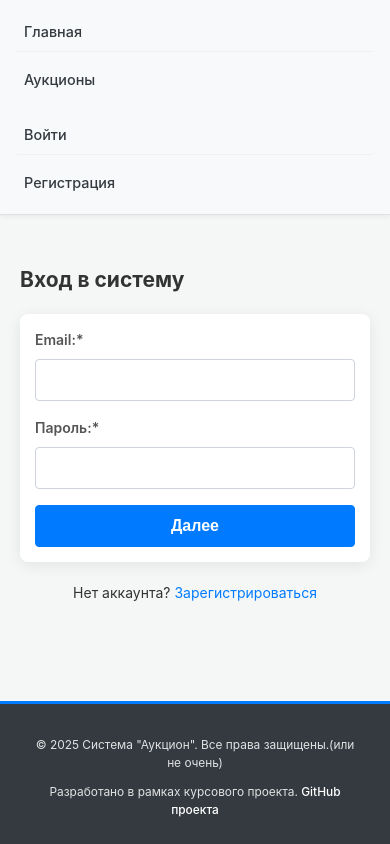
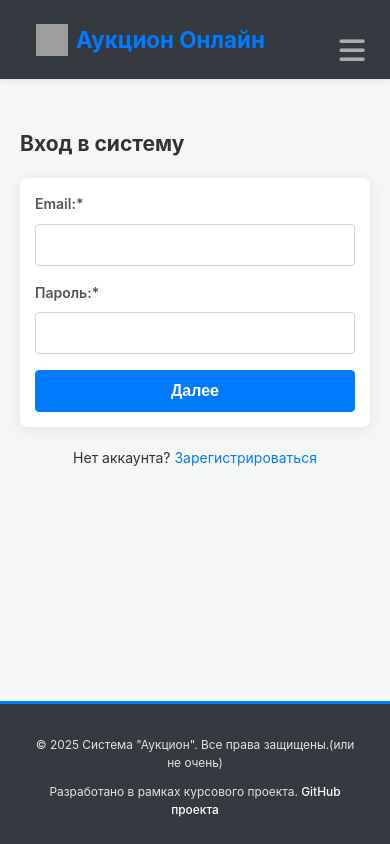
Before and after one commit to Vadim2712/Auction, a React (Create React App) app in the folder frontend/: page /login in a window 390 px wide. Built offline with nearby package versions, Linux system fonts and the light colour scheme; grey boxes are pictures that could not be loaded.

Commit message:
Final fix

```diff
--- a/frontend/public/index.html
+++ b/frontend/public/index.html
@@ -4,6 +4,7 @@
 <head>
   <meta charset="utf-8" />
   <link rel="icon" href="https://cdn-icons-png.flaticon.com/512/433/433013.png" />
+  <link rel="stylesheet" href="https://cdnjs.cloudflare.com/ajax/libs/font-awesome/6.5.2/css/all.min.css" />
   <meta name="viewport" content="width=device-width, initial-scale=1" />
   <meta name="theme-color" content="#000000" />
   <meta name="description" content="Web site created using create-react-app" />
--- a/frontend/src/App.css
+++ b/frontend/src/App.css
@@ -49,7 +49,7 @@ body,
 
 /* --- Navbar --- */
 .navbar {
-  background-color: #f8f9fa;
+  background-color: #343a40;
   /* Светло-серый фон, как у Bootstrap .bg-light */
   padding: 0.75rem 1rem;
   box-shadow: 0 2px 4px rgba(0, 0, 0, 0.05);
@@ -103,7 +103,7 @@ body,
 
 
 .navbar-links {
-  color: #343a40;
+  color: #f8f9fa;
   /* Темнее для лучшего контраста на светло-сером фоне */
   text-decoration: none;
   font-weight: 500;
@@ -246,8 +246,6 @@ body,
   box-shadow: 0 5px 15px rgba(0, 0, 0, 0.08);
 }
 
-/* --- Общие стили для статусных значков (status badges) --- */
-/* (остаются как были в предыдущем ответе) */
 .status-badge,
 .status {
   display: inline-block;
@@ -293,13 +291,10 @@ body,
 }
 
 .status-lot-не-продан {
-  background-color: #dc3545;
+  background-color: #bf535e;
   color: #fff !important;
 }
 
-
-/* Utility Classes */
-/* (остаются как были) */
 .text-danger {
   color: #dc3545 !important;
   font-size: 0.875em;
@@ -372,61 +367,6 @@ body,
   #root {
     font-size: 15px;
   }
-
-  .navbar {
-    padding: 0.5rem 1rem;
-  }
-
-  .navbar-container {
-    flex-direction: column;
-    align-items: flex-start;
-  }
-
-  .navbar-logo {
-    margin-bottom: 0.5rem;
-  }
-
-  .navbar-menu {
-    width: 100%;
-    flex-direction: column;
-    align-items: flex-start;
-  }
-
-  .navbar-menu.navbar-user-actions {
-    margin-left: 0;
-    margin-top: 0.5rem;
-  }
-
-  .navbar-item {
-    margin-left: 0;
-    width: 100%;
-  }
-
-  .navbar-links {
-    padding: 0.5rem;
-    border-bottom: 1px solid #f0f0f0;
-    width: 100%;
-    box-sizing: border-box;
-  }
-
-  .navbar-links:hover {
-    background-color: #f8f9fa;
-  }
-
-  .navbar-item:last-child .navbar-links {
-    border-bottom: none;
-  }
-
-  .navbar-user-greeting {
-    margin-right: 0;
-    margin-bottom: 0.5rem;
-  }
-
-  .navbar .logout-button.btn {
-    width: 100%;
-    margin-top: 0.5rem;
-  }
-
 
   .auctions-list-page .page-header,
   .my-listings-page .page-header,
--- a/frontend/src/components/layout/Navbar.css
+++ b/frontend/src/components/layout/Navbar.css
@@ -1,40 +1,204 @@
 /* src/components/layout/Navbar.css */
+.navbar {
+    background: #343a40;
+    height: 80px;
+    display: flex;
+    justify-content: center;
+    align-items: center;
+    font-size: 1rem;
+    /* Базовый размер шрифта для навбара */
+    position: sticky;
+    top: 0;
+    z-index: 999;
+    border-bottom: 1px solid #e9ecef;
+}
 
-/* Базовые стили Navbar, такие как background-color, padding, box-shadow,
-   а также display: flex для .navbar-container и .navbar-menu,
-   теперь определены в App.css для лучшей адаптивности. */
+.navbar-container {
+    display: flex;
+    justify-content: space-between;
+    align-items: center;
+    height: 80px;
+    z-index: 1;
+    width: 100%;
+    max-width: 1200px;
+    margin: 0 auto;
+    padding: 0 20px;
+}
 
-/* Если есть какие-то очень специфичные стили, которые не должны быть в App.css,
-   их можно оставить здесь. Например, особый вид для .navbar-logo, если он сложнее,
-   или если есть выпадающие меню, которые требуют уникальной стилизации. */
+.navbar-logo {
+    color: #333;
+    cursor: pointer;
+    text-decoration: none;
+    font-size: 1.5rem;
+    display: flex;
+    align-items: center;
+    font-weight: bold;
+    display: flex;
+    align-items: center;
+}
 
-/* Для простоты и избежания конфликтов, если все основные стили адаптивности
-   перенесены в App.css, этот файл может быть почти пустым или содержать
-   только те стили, которые не влияют на общую раскладку (например, специфичные цвета
-   для активных ссылок, если это не сделано через JS). */
+.logo-icon {
+    margin-right: 0.5rem;
+    width: 32px;
+    /* Пример размера иконки */
+    height: 32px;
+}
 
-/* .navbar-item + .navbar-item {
-    margin-left: 1rem; /* Заменено на margin-left в .navbar-item в App.css */
-/* } */
+.navbar-menu {
+    display: flex;
+    align-items: center;
+    list-style: none;
+    text-align: center;
+    margin: 0;
+    padding: 0;
+}
 
-/* .navbar-brand { */
-/* Заменено на .navbar-logo в App.css */
-/* font-size: 1.5rem;
-    font-weight: bold;
-    color: #333;
-    text-decoration: none; */
-/* } */
+.navbar-item {
+    height: 80px;
+    /* Высота элемента равна высоте навбара для красивого hover-эффекта */
+}
 
-/* .nav-link { */
-/* Заменено на .navbar-links в App.css */
-/* color: #555;
+.navbar-links {
+    color: #343a40;
+    display: flex;
+    align-items: center;
     text-decoration: none;
-    padding: 0.5rem 1rem;
-    display: block; */
-/* } */
-/* .nav-link:hover { */
-/* color: #007bff; */
-/* } */
+    padding: 0 1rem;
+    height: 100%;
+    transition: all 0.2s ease-out;
+    font-weight: 500;
+}
 
-/* Этот файл может больше не понадобиться, если все стили навбара хорошо покрыты в App.css */
-/* Оставляем его пока, но он может быть кандидатом на удаление, если App.css достаточно. */
+.navbar-links:hover {
+    color: #007bff;
+    border-bottom: 3px solid #007bff;
+}
+
+.menu-icon {
+    display: none;
+    /* Скрыт на десктопах */
+}
+
+/* Скрываем мобильные элементы на десктопе */
+.navbar-item-mobile {
+    display: none;
+}
+
+/* Показываем десктопные элементы */
+.navbar-user-actions-desktop {
+    display: flex;
+    align-items: center;
+    gap: 1rem;
+}
+
+.login-register-desktop {
+    display: flex;
+    align-items: center;
+    gap: 1rem;
+}
+
+.navbar-user-actions-desktop .logout-button.btn {
+    padding: 0.4rem 0.8rem;
+    font-size: 0.9rem;
+}
+
+
+/* --- Медиа-запрос для мобильной версии --- */
+@media screen and (max-width: 960px) {
+    .navbar-menu {
+        display: flex;
+        flex-direction: column;
+        justify-content: flex-start;
+        /* Начинаем сверху */
+        width: 100%;
+        height: calc(100vh - 80px);
+        /* Высота минус навбар */
+        position: absolute;
+        top: 80px;
+        left: -100%;
+        /* Скрываем за левым краем */
+        opacity: 1;
+        transition: all 0.5s ease;
+        background: #343a40;
+        /* Белый фон для выпадающего меню */
+        padding-top: 2rem;
+        /* Отступ сверху в меню */
+    }
+
+    .navbar-menu.active {
+        left: 0;
+        /* Показываем, выдвигая слева */
+        opacity: 1;
+        z-index: 1;
+    }
+
+    .navbar-links {
+        text-align: center;
+        padding: 1.5rem;
+        /* Увеличиваем область клика */
+        width: 100%;
+        display: table;
+    }
+
+    .navbar-links:hover {
+        background-color: #f8f9fa;
+        color: #007bff;
+        border-bottom: none;
+        /* Убираем нижнюю границу */
+    }
+
+    .navbar-item {
+        width: 100%;
+        height: auto;
+        /* Высота по контенту */
+    }
+
+    /* Показываем и стилизуем "бургер" */
+    .menu-icon {
+        display: block;
+        position: absolute;
+        top: 0;
+        right: 0;
+        transform: translate(-100%, 60%);
+        font-size: 1.8rem;
+        cursor: pointer;
+    }
+
+    /* Иконка 'крестик' (fa-times) или 'бургер' (fa-bars) из Font Awesome */
+    .fa-times {
+        color: #adadad;
+    }
+
+    .fa-bars {
+        color: #adadad;
+    }
+
+    /* Скрываем десктопные элементы на мобильных */
+    .navbar-user-actions-desktop {
+        display: none;
+    }
+
+    /* Показываем мобильные кнопки внизу меню */
+    .navbar-item-mobile {
+        display: block;
+        text-align: center;
+        margin-top: auto;
+        /* Прижимает к низу */
+        padding: 2rem 0;
+        width: 100%;
+    }
+
+    .navbar-item-mobile .btn {
+        width: 80%;
+        /* Кнопки не на всю ширину для красоты */
+        max-width: 250px;
+    }
+
+    .login-register-mobile {
+        display: flex;
+        flex-direction: column;
+        gap: 1rem;
+        width: 100%;
+        align-items: center;
+    }
+}
--- a/frontend/src/components/layout/Navbar.js
+++ b/frontend/src/components/layout/Navbar.js
@@ -1,107 +1,124 @@
 // src/components/layout/Navbar.js
-import React from 'react';
-import { Link, useNavigate } from 'react-router-dom';
+import React, { useState, useEffect } from 'react';
+import { Link, useNavigate, useLocation } from 'react-router-dom';
 import { useAuth } from '../../context/AuthContext';
-import Button from '../common/Button'; // <<--- ДОБАВЬТЕ ЭТУ СТРОКУ
+import Button from '../common/Button';
 import './Navbar.css';
 
 const Navbar = () => {
-    const { isAuthenticated, user, logout, activeRole } = useAuth(); // Добавим activeRole для более явных проверок
+    const { isAuthenticated, activeRole, logout } = useAuth();
     const navigate = useNavigate();
+    const location = useLocation();
+
+    // Состояние для отслеживания, открыто ли мобильное меню
+    const [isMenuOpen, setIsMenuOpen] = useState(false);
+
+    // Закрываем меню при каждом переходе на новую страницу
+    useEffect(() => {
+        setIsMenuOpen(false);
+    }, [location]);
 
     const handleLogout = () => {
+        closeMobileMenu();
         logout();
         navigate('/');
     };
 
-    // Используем activeRole для проверок, так как user.role может быть основной ролью из БД,
-    // а activeRole - выбранной для сессии (хотя в нашем AuthContext user.role = activeRole)
-    const currentRole = activeRole || user?.role;
+    // Функция для закрытия меню, используется на ссылках
+    const closeMobileMenu = () => setIsMenuOpen(false);
 
     return (
         <nav className="navbar">
             <div className="navbar-container">
-                <ul className="navbar-menu">
+                <div className="navbar-logo" onClick={() => navigate('/')} style={{ cursor: 'pointer' }}>
+                    <img src="https://cdn-icons-png.flaticon.com/512/433/433013.png" alt="Иконка Аукциона" className="logo-icon" />
+                    <span className="logo-text">Аукцион Онлайн</span>
+                </div>
+
+                {/* Иконка "Бургер" для мобильных устройств */}
+                <div className="menu-icon" onClick={() => setIsMenuOpen(!isMenuOpen)}>
+                    {/* Для работы иконок нужно подключить Font Awesome в public/index.html */}
+                    <i className={isMenuOpen ? 'fas fa-times' : 'fas fa-bars'} />
+                </div>
+
+                {/* Меню, которое будет сворачиваться */}
+                <ul className={isMenuOpen ? 'navbar-menu active' : 'navbar-menu'}>
                     <li className="navbar-item">
-                        <Link to="/" className="navbar-links">
+                        <Link to="/" className="navbar-links" onClick={closeMobileMenu}>
                             Главная
                         </Link>
                     </li>
                     <li className="navbar-item">
-                        <Link to="/auctions" className="navbar-links">
+                        <Link to="/auctions" className="navbar-links" onClick={closeMobileMenu}>
                             Аукционы
                         </Link>
                     </li>
-                    {/* Ссылка на создание аукциона: доступна SYSTEM_ADMIN или seller */}
-                    {isAuthenticated && (currentRole === 'SYSTEM_ADMIN' || currentRole === 'seller') && (
+                    {isAuthenticated && (activeRole === 'SYSTEM_ADMIN' || activeRole === 'seller') && (
                         <li className="navbar-item">
-                            <Link to="/create-auction" className="navbar-links">
+                            <Link to="/create-auction" className="navbar-links" onClick={closeMobileMenu}>
                                 Создать аукцион
                             </Link>
                         </li>
                     )}
-                    {/* Ссылка на "Мои лоты": доступна seller или SYSTEM_ADMIN */}
-                    {isAuthenticated && (currentRole === 'seller' || currentRole === 'SYSTEM_ADMIN') && (
+                    {isAuthenticated && (activeRole === 'SYSTEM_ADMIN' || activeRole === 'seller') && (
                         <li className="navbar-item">
-                            <Link to="/my-listings" className="navbar-links">
+                            <Link to="/my-listings" className="navbar-links" onClick={closeMobileMenu}>
                                 Мои лоты
                             </Link>
                         </li>
                     )}
-                    {/* Ссылка "Моя активность": доступна всем авторизованным */}
                     {isAuthenticated && (
                         <li className="navbar-item">
-                            <Link to="/my-activity" className="navbar-links">
+                            <Link to="/my-activity" className="navbar-links" onClick={closeMobileMenu}>
                                 Моя активность
                             </Link>
                         </li>
                     )}
-                    {/* Ссылка на админ-панель: только для SYSTEM_ADMIN */}
-                    {isAuthenticated && currentRole === 'SYSTEM_ADMIN' && (
+                    {isAuthenticated && (activeRole === 'SYSTEM_ADMIN' || activeRole === 'seller') && (
                         <li className="navbar-item">
-                            <Link to="/admin/dashboard" className="navbar-links">
+                            <Link to="/reports" className="navbar-links" onClick={closeMobileMenu}>
+                                Отчеты
+                            </Link>
+                        </li>
+                    )}
+                    {isAuthenticated && (
+                        <li className="navbar-item">
+                            <Link to="/profile" className="navbar-links" onClick={closeMobileMenu}>Профиль</Link>
+                        </li>
+                    )}
+                    {isAuthenticated && activeRole === 'SYSTEM_ADMIN' && (
+                        <li className="navbar-item">
+                            <Link to="/admin/dashboard" className="navbar-links" onClick={closeMobileMenu}>
                                 Админ-панель
                             </Link>
                         </li>
                     )}
-                    {/* Ссылка на отчеты: для SYSTEM_ADMIN или seller */}
-                    {isAuthenticated && (currentRole === 'SYSTEM_ADMIN' || currentRole === 'seller') && (
-                        <li className="navbar-item">
-                            <Link to="/reports" className="navbar-links">
-                                Отчеты
-                            </Link>
+
+                    {/* Кнопка выхода для мобильной версии, появляется внизу списка */}
+                    <li className="navbar-item-mobile">
+                        {isAuthenticated && (
+                            <Button onClick={handleLogout} variant="danger" fullWidth>
+                                Выйти
+                            </Button>
+                        )}
                     </li>
-                    )}
                 </ul>
-                <ul className="navbar-menu navbar-user-actions">
+
+                {/* Элементы справа для десктопа (скрываются на мобильных) */}
+                <div className="navbar-user-actions-desktop">
                     {isAuthenticated ? (
-                        <>
-                            {/* Ссылка на профиль */}
-                            <li className="navbar-item">
-                                <Link to="/profile" className="navbar-links">Профиль</Link>
-                            </li>
-                            <li className="navbar-item">
-                                {/* Используем компонент Button для выхода */}
                         <Button onClick={handleLogout} variant="secondary" className="logout-button">
                             Выйти
                         </Button>
-                            </li>
-                        </>
                     ) : (
-                        <>
-                            <li className="navbar-item">
-                                <Link to="/login" className="navbar-links">
-                                    Войти
+                        <div className="login-register-desktop">
+                            <Link to="/login" className="navbar-links">Войти</Link>
+                            <Link to="/register">
+                                <Button variant="primary">Регистрация</Button>
                             </Link>
-                            </li>
-                            <li className="navbar-item">
-                                <Link to="/register" className="navbar-links">
-                                    Регистрация
-                                </Link>
-                            </li>
-                        </>
+                        </div>
                     )}
-                </ul>
+                </div>
             </div>
         </nav>
     );
--- /dev/null
+++ b/frontend/src/pages/HomePage.css
@@ -0,0 +1,56 @@
+/* src/pages/HomePage.css */
+
+.hero-section {
+    background: linear-gradient(rgba(40, 58, 90, 0.7), rgba(40, 58, 90, 0.7)), url('https://images.unsplash.com/photo-1563170921-26ab458a2253?q=80&w=2070&auto=format&fit=crop') no-repeat center center/cover;
+    /* Вы можете заменить URL на свое фоновое изображение или просто использовать цвет */
+    /* background-color: #283a5a; */
+    color: #fff;
+    padding: 60px 0;
+    text-align: center;
+}
+
+.hero-title {
+    font-size: 2.8rem;
+    font-weight: 700;
+    margin-bottom: 1rem;
+    text-shadow: 2px 2px 4px rgba(0, 0, 0, 0.5);
+}
+
+.hero-subtitle {
+    font-size: 1.2rem;
+    max-width: 600px;
+    margin: 0 auto 2rem auto;
+    line-height: 1.6;
+}
+
+.hero-button.btn {
+    /* Стилизация кнопки Button.js в hero секции */
+    padding: 12px 28px;
+    font-size: 1.1rem;
+    font-weight: bold;
+    text-transform: uppercase;
+}
+
+.featured-auctions {
+    padding: 40px 0;
+}
+
+.featured-auctions h2 {
+    text-align: center;
+    font-size: 2rem;
+    margin-bottom: 30px;
+    color: #333;
+}
+
+/* Стили для .auctions-grid уже есть в App.css */
+/* Можно добавить специфичные для главной страницы, если нужно */
+
+@media (max-width: 768px) {
+    .hero-title {
+        font-size: 2.2rem;
+    }
+
+    .hero-subtitle {
+        font-size: 1rem;
+    }
+}
--- a/frontend/src/pages/HomePage.js
+++ b/frontend/src/pages/HomePage.js
@@ -1,12 +1,70 @@
 // src/pages/HomePage.js
-import React from 'react';
+import React, { useState, useEffect, useCallback } from 'react';
+import { Link } from 'react-router-dom';
+import { getAllAuctions } from '../services/apiClient';
+import AuctionCard from '../components/auctions/AuctionCard';
+import Loader from '../components/common/Loader';
+import Alert from '../components/common/Alert';
+import Button from '../components/common/Button';
+import './HomePage.css'; // Создадим этот файл для стилей главной страницы
 
 const HomePage = () => {
+    const [auctions, setAuctions] = useState([]);
+    const [loading, setLoading] = useState(true);
+    const [error, setError] = useState('');
+
+    const fetchRecentAuctions = useCallback(async () => {
+        setLoading(true);
+        setError('');
+        try {
+            // Загружаем только 3 последних/предстоящих аукциона для главной страницы
+            const response = await getAllAuctions({ page: 1, pageSize: 3 });
+            if (response.data && response.data.data) {
+                setAuctions(response.data.data);
+            }
+        } catch (err) {
+            console.error("Ошибка загрузки аукционов для главной страницы:", err);
+            setError("Не удалось загрузить аукционы. Пожалуйста, попробуйте обновить страницу.");
+        } finally {
+            setLoading(false);
+        }
+    }, []);
+
+    useEffect(() => {
+        fetchRecentAuctions();
+    }, [fetchRecentAuctions]);
+
     return (
-        <div>
-            <h1>Добро пожаловать на Аукцион!</h1>
-            <p>Здесь будет информация о текущих аукционах и другие интересные предложения.</p>
-            {/* В будущем здесь можно будет отображать список популярных аукционов */}
+        <div className="homepage">
+            <header className="hero-section">
+                <div className="container">
+                    <h1 className="hero-title">Добро пожаловать на "Аукцион Онлайн"!</h1>
+                    <p className="hero-subtitle">Место, где встречаются история и ценители искусства. Примите участие в торгах за уникальные антикварные предметы и произведения искусства.</p>
+                    <Link to="/auctions">
+                        <Button variant="primary" className="hero-button">Смотреть все аукционы</Button>
+                    </Link>
+                </div>
+            </header>
+
+            <main className="container">
+                <section className="featured-auctions">
+                    <h2>Последние и предстоящие аукционы</h2>
+                    {loading && <Loader text="Загрузка аукционов..." />}
+                    {error && <Alert message={error} type="danger" />}
+
+                    {!loading && !error && (
+                        auctions.length > 0 ? (
+                            <div className="auctions-grid">
+                                {auctions.map(auction => (
+                                    <AuctionCard key={auction.id} auction={auction} />
+                                ))}
+                            </div>
+                        ) : (
+                            <p>В данный момент нет запланированных аукционов. Загляните позже!</p>
+                        )
+                    )}
+                </section>
+            </main>
         </div>
     );
 };
```
Also changed, not shown: frontend/src/components/LotCard.css (+2 -5 lines), frontend/src/pages/MyBidsPage.js (deleted), frontend/src/pages/MyLotsPage.js (deleted), 1 other file (tests, documents, lock files or other folders). Lines whose indentation alone changed are shown as unchanged.
